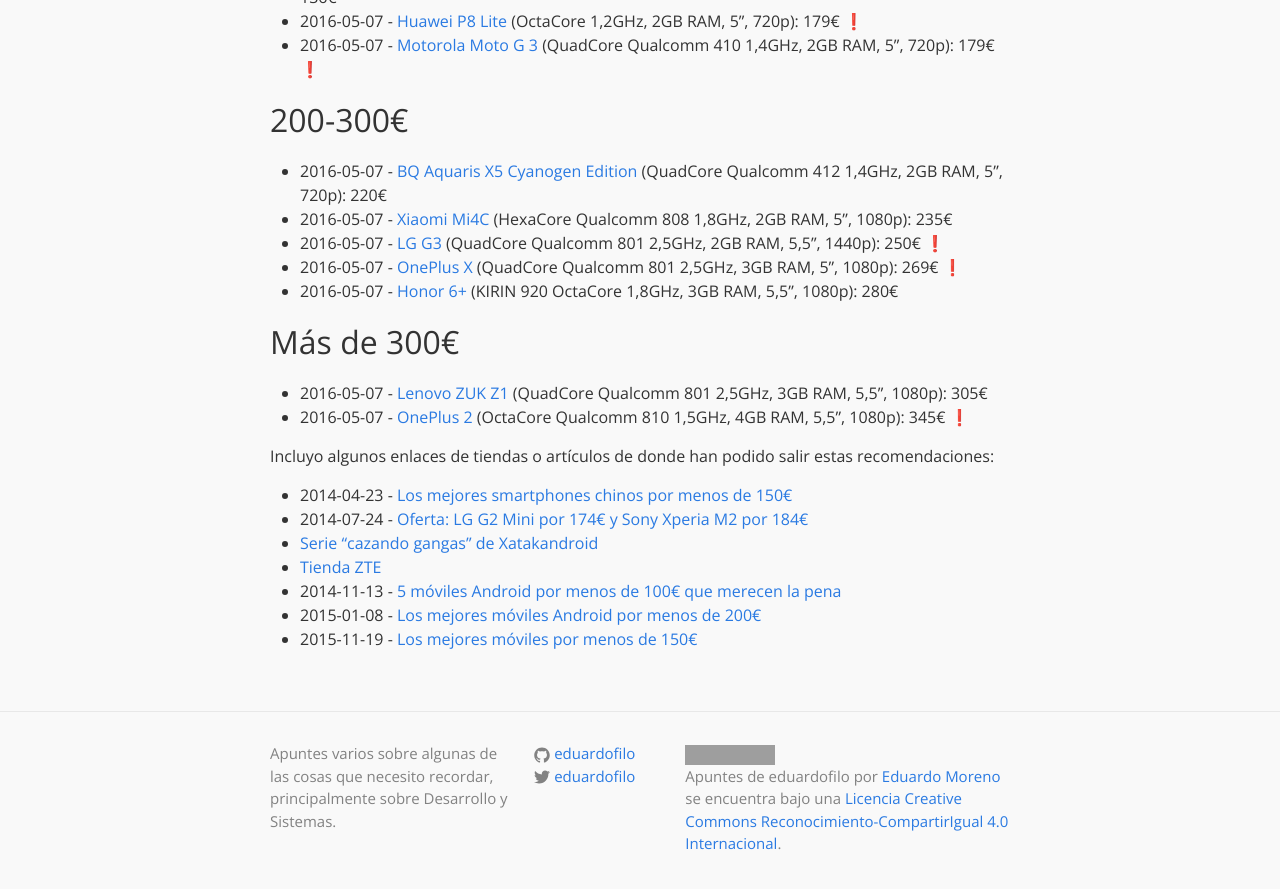
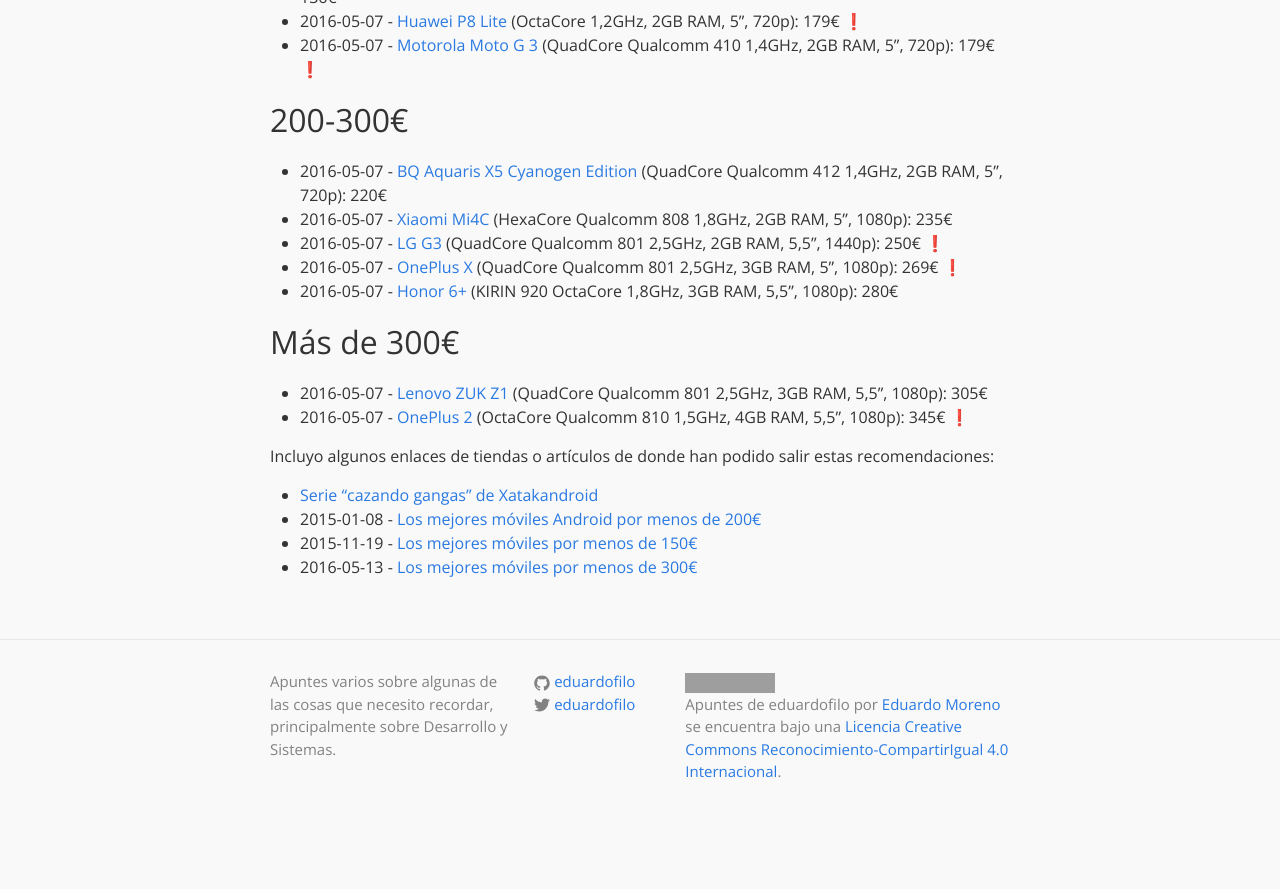
Before and after one commit to eduardofilo/eduardofilo.jekyll, a Jekyll site: the page built from _posts/2015-01-09-moviles.md, in a window 1280 px wide and 900 px high, scrolled down 970 px. Shown: the top 889 px of the window. Built offline with Jekyll 4.4.1, drawn with Linux system fonts in a browser that asks for light colours; emoji names are drawn with the system emoji font; after the commit the page ends 1798 px from its top, so only the background shows below that; grey boxes are pictures that could not be loaded.

Commit message:
Actualizo artículos sobre móviles recomendados.

```diff
--- a/_posts/2015-01-09-moviles.md
+++ b/_posts/2015-01-09-moviles.md
@@ -35,10 +35,7 @@
 
 Incluyo algunos enlaces de tiendas o artículos de donde han podido salir estas recomendaciones:
 
-* 2014-04-23 - [Los mejores smartphones chinos por menos de 150€](http://www.elandroidelibre.com/2014/04/los-mejores-smartphones-chinos-por-menos-de-150e.html)
-* 2014-07-24 - [Oferta: LG G2 Mini por 174€ y Sony Xperia M2 por 184€](http://www.elandroidelibre.com/2014/07/oferta-lg-g2-mini-por-174e-y-sony-xperia-m2-por-184e.html)
 * [Serie “cazando gangas” de Xatakandroid](http://www.xatakandroid.com/tag/cazando-gangas)
-* [Tienda ZTE](http://www.tienda.zte.es/)
-* 2014-11-13 - [5 móviles Android por menos de 100€ que merecen la pena](http://www.elandroidelibre.com/2014/11/5-moviles-android-por-menos-de-100e-que-merecen-la-pena.html)
 * 2015-01-08 - [Los mejores móviles Android por menos de 200€](http://www.elandroidelibre.com/2015/01/los-mejores-moviles-android-por-menos-de-200e.html)
 * 2015-11-19 - [Los mejores móviles por menos de 150€](http://www.elandroidelibre.com/2015/11/los-mejores-moviles-por-menos-de-150e.html)
+* 2016-05-13 - [Los mejores móviles por menos de 300€](http://www.elandroidelibre.com/2016/05/mejores-moviles-por-menos-de-300.html)
```
